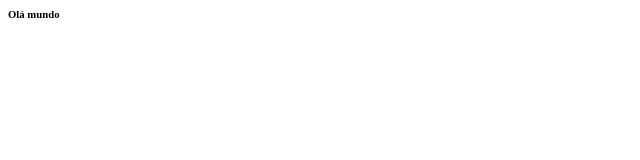
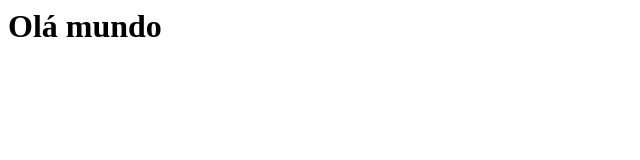
Before and after one commit to Gabrielck/pwa, a plain HTML site: page docs/index.html in a window 1280 px wide. Shown: the whole page, without its empty margins (0-640 px from the left). Drawn offline with Linux system fonts and the light colour scheme.

Commit message:
alterações

```diff
--- a/docs/index.html
+++ b/docs/index.html
@@ -16,6 +16,6 @@
 	</script>
 </head>
 <body>
-<h6>Olá mundo</h1>
+<h1>Olá mundo</h1>
 </body>
 </html>
```
